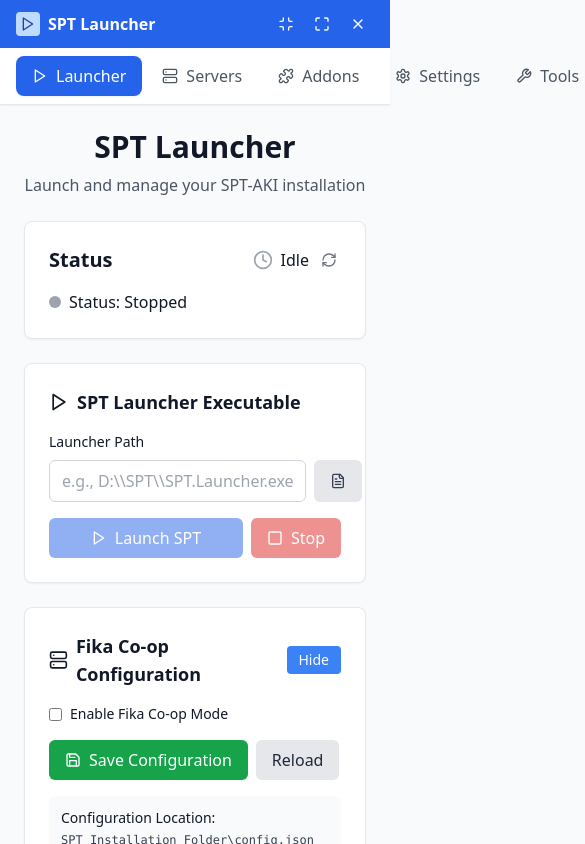
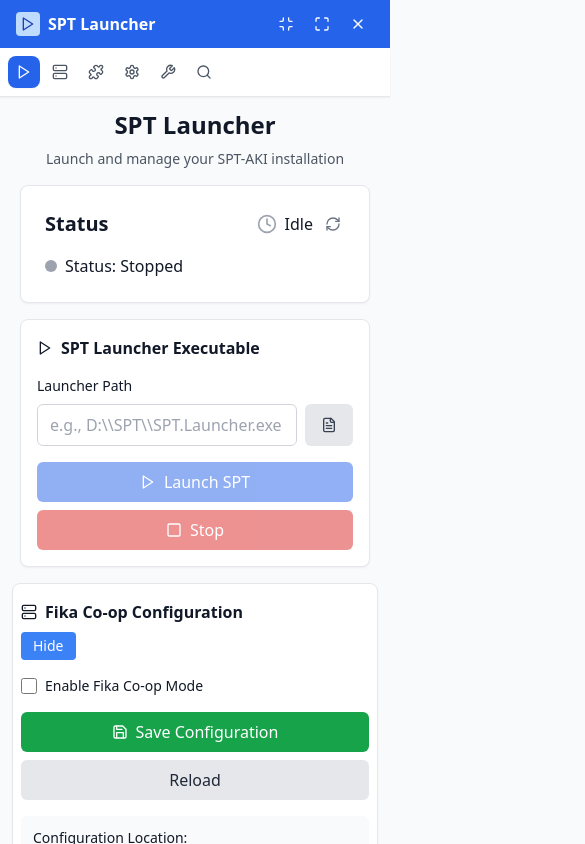
Before and after one commit to bblair321/spt-launcher, a React (Vite) app: page / in a window 390 px wide. Both pictures are taken after a click on the button "Configure". Shown: the top 844 px of the page, 585 px wide, since content can reach past the window. Built offline with nearby package versions, Linux system fonts and the light colour scheme.

Commit message:
tweaked app to be more responsive we being resized

```diff
--- a/electron/main.js
+++ b/electron/main.js
@@ -51,6 +51,8 @@
   mainWindow = new BrowserWindow({
     width: 1200,
     height: 800,
+    minWidth: 800,
+    minHeight: 600,
     webPreferences: {
       nodeIntegration: false,
       contextIsolation: true,
--- a/src/App.jsx
+++ b/src/App.jsx
@@ -132,14 +132,14 @@
 
           {/* Sticky Tab Navigation */}
           <div className="sticky top-12 z-40 bg-white dark:bg-gray-800 border-b border-gray-200 dark:border-gray-700 shadow-sm transition-colors duration-300">
-            <div className="flex space-x-1 px-4 py-2">
+            <div className="flex flex-wrap gap-1 px-2 sm:px-4 py-2 overflow-x-auto">
               {tabConfig.map((tab) => {
                 const Icon = ICON_MAP[tab.icon];
                 return (
                   <button
                     key={tab.id}
                     onClick={() => setActiveTab(tab.id)}
-                    className={`flex items-center space-x-2 px-4 py-2 rounded-lg transition-all ${
+                    className={`flex items-center space-x-1 sm:space-x-2 px-2 sm:px-4 py-2 rounded-lg transition-all whitespace-nowrap text-sm sm:text-base ${
                       activeTab === tab.id
                         ? "bg-blue-600 text-white shadow-sm"
                         : "hover:bg-gray-100 dark:hover:bg-gray-700 text-gray-600 dark:text-gray-300 hover:text-gray-900 dark:hover:text-gray-100"
@@ -147,7 +147,7 @@
                     title={tab.name}
                   >
                     <Icon className="w-4 h-4" />
-                    <span className="font-medium">{tab.name}</span>
+                    <span className="font-medium hidden sm:inline">{tab.name}</span>
                   </button>
                 );
               })}
@@ -156,7 +156,7 @@
 
           {/* Main Content with top margin to account for fixed header */}
           <div className="flex-1 overflow-hidden mt-12 bg-gray-50 dark:bg-gray-900 transition-colors duration-300">
-            <div className="h-full p-6">
+            <div className="h-full p-3 sm:p-4 md:p-6">
               <ActiveComponent />
             </div>
           </div>
--- a/src/components/DevToolsTab.jsx
+++ b/src/components/DevToolsTab.jsx
@@ -396,44 +396,44 @@
   if (activeTool === "config") return renderConfigEditor();
 
   return (
-    <div className="space-y-6">
+    <div className="space-y-4 sm:space-y-6">
       <div className="text-center">
-        <h1 className="text-3xl font-bold text-gray-900 dark:text-gray-100 mb-2">
+        <h1 className="text-2xl sm:text-3xl font-bold text-gray-900 dark:text-gray-100 mb-2">
           Tools
         </h1>
-        <p className="text-gray-600 dark:text-gray-400">
+        <p className="text-sm sm:text-base text-gray-600 dark:text-gray-400 px-2">
           Advanced tools for developers and power users
         </p>
       </div>
 
-      <div className="grid grid-cols-1 md:grid-cols-2 gap-6">
-        <div className="bg-white dark:bg-gray-800 p-6 rounded-lg border border-gray-200 dark:border-gray-700 shadow-sm">
-          <h2 className="text-xl font-semibold mb-4 flex items-center space-x-2 text-gray-900 dark:text-gray-100">
-            <Terminal className="w-5 h-5" />
+      <div className="grid grid-cols-1 md:grid-cols-2 gap-4 sm:gap-6 px-2 sm:px-0">
+        <div className="bg-white dark:bg-gray-800 p-4 sm:p-6 rounded-lg border border-gray-200 dark:border-gray-700 shadow-sm">
+          <h2 className="text-lg sm:text-xl font-semibold mb-4 flex items-center space-x-2 text-gray-900 dark:text-gray-100">
+            <Terminal className="w-4 h-4 sm:w-5 sm:h-5" />
             <span>Process Monitor</span>
           </h2>
-          <p className="text-gray-600 dark:text-gray-400 mb-4">
+          <p className="text-sm sm:text-base text-gray-600 dark:text-gray-400 mb-4">
             Monitor running SPT processes and system resources
           </p>
           <button
             onClick={() => setActiveTool("process")}
-            className="px-4 py-2 bg-blue-600 text-white rounded-md hover:bg-blue-700 transition-colors"
+            className="w-full sm:w-auto px-4 py-2 bg-blue-600 text-white rounded-md hover:bg-blue-700 transition-colors"
           >
             Open Process Monitor
           </button>
         </div>
 
-        <div className="bg-white dark:bg-gray-800 p-6 rounded-lg border border-gray-200 dark:border-gray-700 shadow-sm">
-          <h2 className="text-xl font-semibold mb-4 flex items-center space-x-2 text-gray-900 dark:text-gray-100">
-            <Wrench className="w-5 h-5" />
+        <div className="bg-white dark:bg-gray-800 p-4 sm:p-6 rounded-lg border border-gray-200 dark:border-gray-700 shadow-sm">
+          <h2 className="text-lg sm:text-xl font-semibold mb-4 flex items-center space-x-2 text-gray-900 dark:text-gray-100">
+            <Wrench className="w-4 h-4 sm:w-5 sm:h-5" />
             <span>Configuration Editor</span>
           </h2>
-          <p className="text-gray-600 dark:text-gray-400 mb-4">
+          <p className="text-sm sm:text-base text-gray-600 dark:text-gray-400 mb-4">
             Edit SPT configuration files directly
           </p>
           <button
             onClick={() => setActiveTool("config")}
-            className="px-4 py-2 bg-blue-600 text-white rounded-md hover:bg-blue-700 transition-colors"
+            className="w-full sm:w-auto px-4 py-2 bg-blue-600 text-white rounded-md hover:bg-blue-700 transition-colors"
           >
             Open Config Editor
           </button>
--- a/src/components/LauncherTab.jsx
+++ b/src/components/LauncherTab.jsx
@@ -254,30 +254,32 @@
   };
 
   return (
-    <div className="space-y-6">
+    <div className="space-y-4 sm:space-y-6">
       {/* Header */}
       <div className="text-center">
-        <h1 className="text-3xl font-bold text-gray-900 dark:text-gray-100 mb-2">
+        <h1 className="text-2xl sm:text-3xl font-bold text-gray-900 dark:text-gray-100 mb-2">
           SPT Launcher
         </h1>
-        <p className="text-gray-600 dark:text-gray-400">
+        <p className="text-sm sm:text-base text-gray-600 dark:text-gray-400 px-2">
           Launch and manage your SPT-AKI installation
         </p>
       </div>
 
       {/* Status Card */}
+      <div className="px-2 sm:px-0">
         <StatusCard
           title="Status"
           status={status}
           isRunning={isLauncherRunning}
           onRefresh={checkLauncherStatus}
         />
+      </div>
 
       {/* Path Configuration */}
-      <div className="grid grid-cols-1 gap-6">
-        <div className="bg-white dark:bg-gray-800 p-6 rounded-lg border border-gray-200 dark:border-gray-700 shadow-sm">
-          <h3 className="text-lg font-semibold mb-4 flex items-center space-x-2 text-gray-900 dark:text-gray-100">
-            <Play className="w-5 h-5" />
+      <div className="grid grid-cols-1 gap-4 sm:gap-6 px-2 sm:px-0">
+        <div className="bg-white dark:bg-gray-800 p-4 sm:p-6 rounded-lg border border-gray-200 dark:border-gray-700 shadow-sm">
+          <h3 className="text-base sm:text-lg font-semibold mb-4 flex items-center space-x-2 text-gray-900 dark:text-gray-100">
+            <Play className="w-4 h-4 sm:w-5 sm:h-5" />
             <span>SPT Launcher Executable</span>
           </h3>
 
@@ -290,7 +292,7 @@
               label="Launcher Path"
             />
 
-            <div className="flex space-x-2">
+            <div className="flex flex-col sm:flex-row gap-2 sm:space-x-2">
               <button
                 onClick={launchSPT}
                 disabled={!launcherPath || isLauncherRunning}
@@ -313,15 +315,15 @@
       </div>
 
       {/* Fika Configuration */}
-      <div className="bg-white dark:bg-gray-800 p-6 rounded-lg border border-gray-200 dark:border-gray-700 shadow-sm">
-        <div className="flex items-center justify-between mb-4">
-          <h3 className="text-lg font-semibold flex items-center space-x-2 text-gray-900 dark:text-gray-100">
-            <Server className="w-5 h-5" />
+      <div className="bg-white dark:bg-gray-800 p-4 sm:p-6 rounded-lg border border-gray-200 dark:border-gray-700 shadow-sm px-2 sm:px-0">
+        <div className="flex flex-col sm:flex-row sm:items-center sm:justify-between gap-2 sm:gap-0 mb-4">
+          <h3 className="text-base sm:text-lg font-semibold flex items-center space-x-2 text-gray-900 dark:text-gray-100">
+            <Server className="w-4 h-4 sm:w-5 sm:h-5" />
             <span>Fika Co-op Configuration</span>
           </h3>
           <button
             onClick={() => setShowFikaSettings(!showFikaSettings)}
-            className="px-3 py-1 text-sm bg-blue-500 text-white rounded hover:bg-blue-600 transition-colors"
+            className="px-3 py-1 text-sm bg-blue-500 text-white rounded hover:bg-blue-600 transition-colors self-start sm:self-auto"
           >
             {showFikaSettings ? "Hide" : "Configure"}
           </button>
@@ -335,7 +337,7 @@
                 id="enableFika"
                 checked={fikaConfig.enableFika}
                 onChange={(e) => handleFikaToggle(e.target.checked)}
-                className="rounded border-gray-300"
+                className="rounded border-gray-300 w-4 h-4"
               />
               <label
                 htmlFor="enableFika"
@@ -347,6 +349,7 @@
 
             {fikaConfig.enableFika && (
               <>
+                <div className="grid grid-cols-1 sm:grid-cols-2 gap-4">
                   <div>
                     <label className="block text-sm font-medium mb-2 text-gray-900 dark:text-gray-100">
                       Server Address
@@ -382,14 +385,15 @@
                       className="w-full px-3 py-2 border border-gray-300 dark:border-gray-600 rounded-md bg-white dark:bg-gray-700 text-gray-900 dark:text-gray-100"
                     />
                   </div>
+                </div>
               </>
             )}
 
-            <div className="flex items-center space-x-2">
+            <div className="flex flex-col sm:flex-row gap-2 sm:space-x-2">
               <button
                 onClick={saveFikaConfig}
                 disabled={configStatus === "saving"}
-                className="px-4 py-2 bg-green-600 text-white rounded-md hover:bg-green-700 disabled:opacity-50 transition-colors flex items-center space-x-2"
+                className="px-4 py-2 bg-green-600 text-white rounded-md hover:bg-green-700 disabled:opacity-50 transition-colors flex items-center justify-center space-x-2"
               >
                 <Save className="w-4 h-4" />
                 <span>{getButtonText(configStatus, "Save Configuration")}</span>
@@ -397,7 +401,7 @@
 
               <button
                 onClick={loadFikaConfig}
-                className="px-4 py-2 bg-gray-200 text-gray-800 rounded-md hover:bg-gray-300 transition-colors"
+                className="px-4 py-2 bg-gray-200 text-gray-800 rounded-md hover:bg-gray-300 transition-colors flex items-center justify-center space-x-2"
               >
                 <span>Reload</span>
               </button>
--- a/src/components/ServersTab.jsx
+++ b/src/components/ServersTab.jsx
@@ -426,22 +426,22 @@
   }, [consoleOutput, autoScroll]);
 
   return (
-    <div className="space-y-6">
+    <div className="space-y-4 sm:space-y-6">
       {/* Header */}
       <div className="text-center">
-        <h1 className="text-3xl font-bold text-gray-900 dark:text-gray-100 mb-2">
+        <h1 className="text-2xl sm:text-3xl font-bold text-gray-900 dark:text-gray-100 mb-2">
           Server Management
         </h1>
-        <p className="text-gray-600 dark:text-gray-400">
+        <p className="text-sm sm:text-base text-gray-600 dark:text-gray-400 px-2">
           Configure and manage your SPT-AKI servers
         </p>
       </div>
 
-      <div className="grid grid-cols-1 lg:grid-cols-2 gap-6">
+      <div className="grid grid-cols-1 lg:grid-cols-2 gap-4 sm:gap-6">
         {/* Server Form */}
-        <div className="bg-white dark:bg-gray-800 p-6 rounded-lg border border-gray-200 dark:border-gray-700 shadow-sm">
-          <h2 className="text-xl font-semibold mb-4 flex items-center space-x-2 text-gray-900 dark:text-gray-100">
-            <Settings className="w-5 h-5" />
+        <div className="bg-white dark:bg-gray-800 p-4 sm:p-6 rounded-lg border border-gray-200 dark:border-gray-700 shadow-sm">
+          <h2 className="text-lg sm:text-xl font-semibold mb-4 flex items-center space-x-2 text-gray-900 dark:text-gray-100">
+            <Settings className="w-4 h-4 sm:w-5 sm:h-5" />
             <span>{isEditing ? "Edit Server" : "Add New Server"}</span>
           </h2>
 
@@ -466,7 +466,7 @@
               <label className="block text-sm font-medium mb-2 text-gray-900 dark:text-gray-100">
                 Server Type
               </label>
-              <div className="flex space-x-2">
+                          <div className="flex flex-col sm:flex-row gap-2 sm:space-x-2">
               <label className="flex items-center space-x-2">
                 <input
                   type="radio"
@@ -479,7 +479,7 @@
                       serverType: e.target.value,
                     }))
                   }
-                    className="text-blue-600"
+                  className="text-blue-600 w-4 h-4"
                 />
                 <span>Local Server</span>
               </label>
@@ -495,7 +495,7 @@
                       serverType: e.target.value,
                     }))
                   }
-                    className="text-blue-600"
+                  className="text-blue-600 w-4 h-4"
                 />
                 <span>Remote Server (Fika)</span>
               </label>
--- a/src/components/SettingsTab.jsx
+++ b/src/components/SettingsTab.jsx
@@ -278,12 +278,12 @@
   };
 
   return (
-    <div className="space-y-6">
+    <div className="space-y-4 sm:space-y-6">
       <div className="text-center">
-        <h1 className="text-3xl font-bold text-gray-900 dark:text-gray-100 mb-2">
+        <h1 className="text-2xl sm:text-3xl font-bold text-gray-900 dark:text-gray-100 mb-2">
           Settings
         </h1>
-        <p className="text-gray-600 dark:text-gray-400">
+        <p className="text-sm sm:text-base text-gray-600 dark:text-gray-400 px-2">
           Configure your SPT Launcher preferences
         </p>
         {updateStatus.currentVersion && (
@@ -295,7 +295,7 @@
         )}
       </div>
 
-      <div className="max-w-2xl mx-auto">
+      <div className="max-w-2xl mx-auto px-2 sm:px-0">
         {/* Application Settings Section */}
         <div className="bg-white dark:bg-gray-800 p-6 rounded-lg border border-gray-200 dark:border-gray-700 shadow-sm space-y-6">
           <h2 className="text-xl font-semibold flex items-center space-x-2 text-gray-900 dark:text-gray-100">
```
Lines whose indentation alone changed are shown as unchanged.
